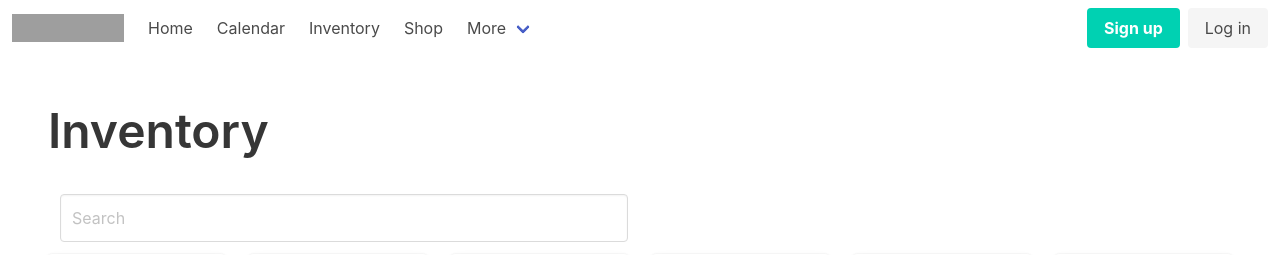
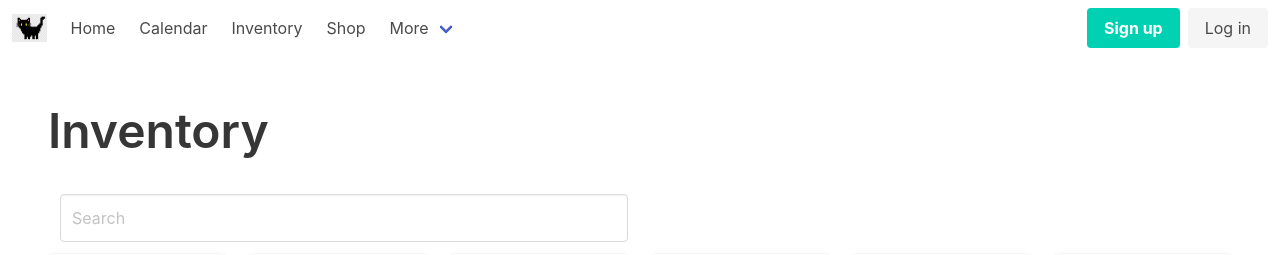
Before and after one commit to AnnaY6210/Virtual-Pet-Calendar, a Flask app: page /inv in a window 1280 px wide. Shown: the top 255 px of the page. Run offline with Flask 3, Linux system fonts and the light colour scheme; some libraries are stand-ins or nearby versions; grey boxes are pictures that could not be loaded.

Commit message:
fixing navbar with logo

```diff
--- a/public/templates/navbar.html
+++ b/public/templates/navbar.html
@@ -3,11 +3,7 @@
 <nav class="navbar" role="navigation" aria-label="main navigation">
   <div class="navbar-brand">
     <a class="navbar-item" href="https://bulma.io">
-      <img
-        src="https://bulma.io/images/bulma-logo.png"
-        width="112"
-        height="28"
-      />
+      <img src="/static/img/image.png" />
     </a>
 
     <a
```
Also changed, not shown: public/static/img/image.png (added).
